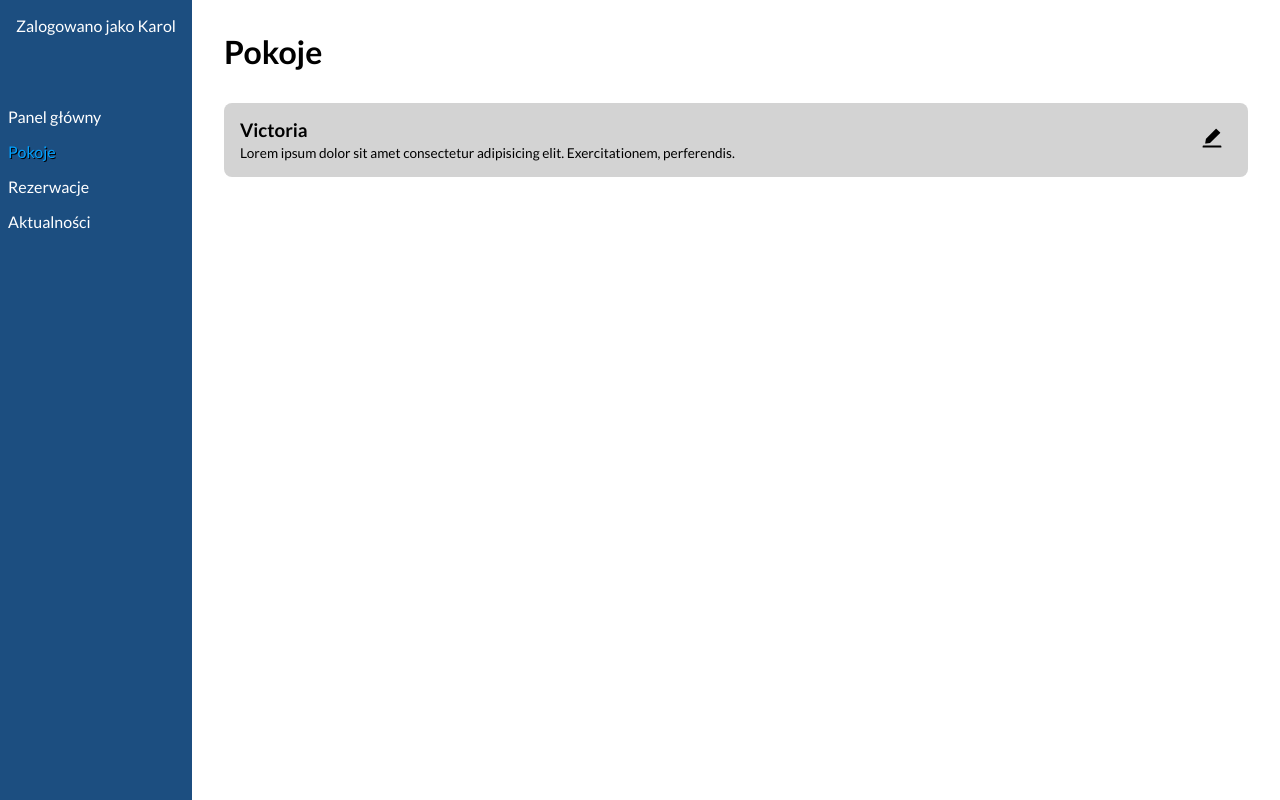
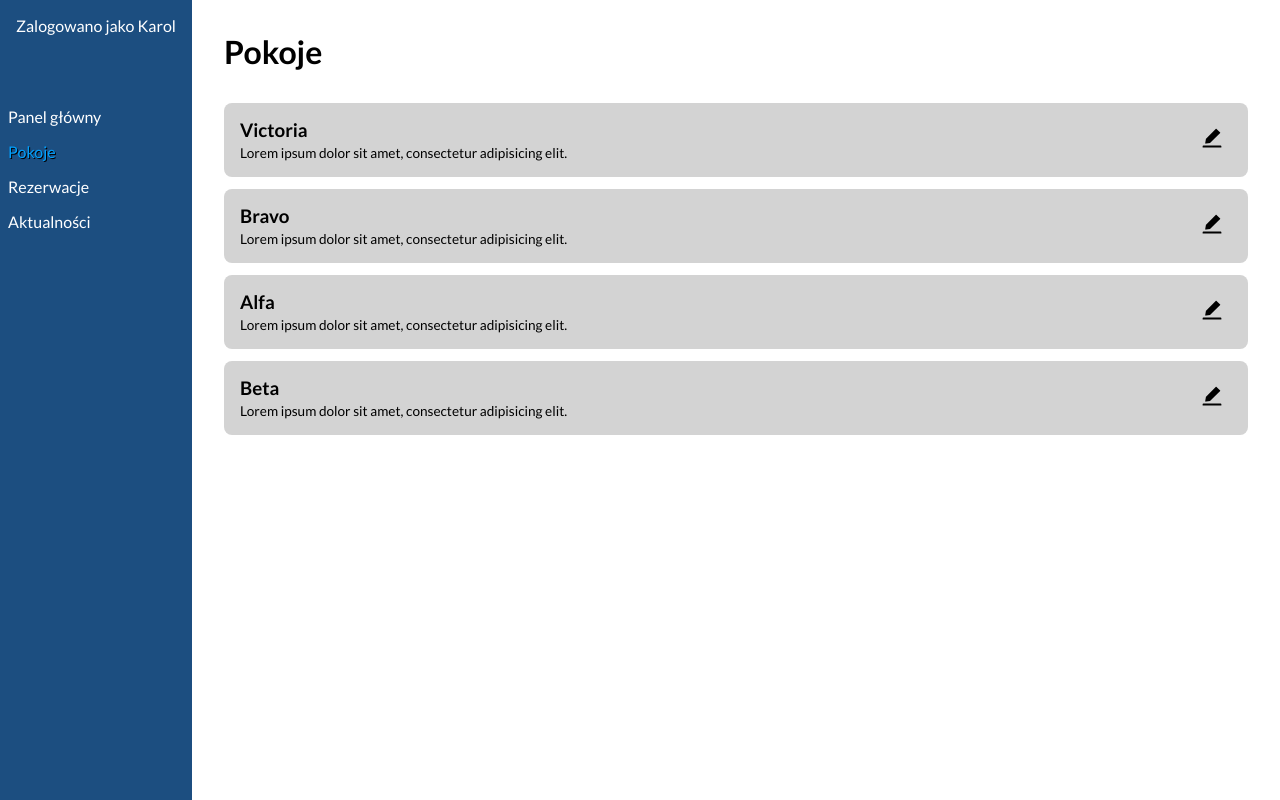
Before and after one commit to Kiranchai/zacisze-front, a React (Create React App) app: page /dashboard/rooms in a window 1280 px wide. Built offline with nearby package versions, Linux system fonts and the light colour scheme.

Commit message:
exported dashboard rooms list item into separate file

```diff
--- a/src/DashboardRoutes.tsx
+++ b/src/DashboardRoutes.tsx
@@ -1,4 +1,4 @@
-import { Route, Routes } from "react-router-dom";
+import { Navigate, Route, Routes } from "react-router-dom";
 import Rooms from "./pages/Dashboard/Rooms/Rooms";
 import News from "./pages/Dashboard/News/News";
 import Reservations from "./pages/Dashboard/Reservations/Reservations";
@@ -14,6 +14,7 @@ const DashboardRoutes = () => {
           <Route path="rooms" element={<Rooms />} />
           <Route path="reservations" element={<Reservations />} />
           <Route path="news" element={<News />} />
+          <Route path="*" element={<Navigate to="/dashboard" />} />
         </Route>
       </Routes>
     </>
--- /dev/null
+++ b/src/components/DashListItem/DashListItem.css
@@ -0,0 +1,39 @@
+.dashboard-rooms-list-item{
+    background-color: rgb(211, 211, 211);
+    border-radius: .5rem;
+    padding: 1rem;
+    display: flex;
+    align-items: center;
+    justify-content: space-between;
+    gap: 1rem;
+    transition: all .2s ease-in-out;
+}
+
+.dashboard-rooms-list-item:hover{
+    background-color: rgb(221, 221, 221);
+}
+
+.rooms-list-left{
+    display: flex;
+    flex-direction: column;
+    justify-content: center;
+    gap: .25rem;
+}
+
+.room-list-right{
+    font-size: 1.5rem;
+    padding: 0 .5rem;
+    cursor: pointer;
+}
+
+.dashboard-rooms-description{
+    font-size: .85rem;
+}
+
+.edit-icon{
+    transition: all .2s ease-in-out;
+}
+
+.edit-icon:hover{
+    color: rgb(44, 130, 241);
+}
--- /dev/null
+++ b/src/components/DashListItem/DashListItem.tsx
@@ -0,0 +1,19 @@
+import "./DashListItem.css";
+import { AiFillEdit } from "react-icons/ai";
+import DashListProps from "./DashListProps";
+
+const DashListItem = ({ roomName, roomDesc }: DashListProps) => {
+  return (
+    <li className="dashboard-rooms-list-item">
+      <div className="rooms-list-left">
+        <h3>{roomName}</h3>
+        <span className="dashboard-rooms-description">{roomDesc}</span>
+      </div>
+      <div className="room-list-right">
+        <AiFillEdit className="edit-icon" />
+      </div>
+    </li>
+  );
+};
+
+export default DashListItem;
--- /dev/null
+++ b/src/components/DashListItem/DashListProps.ts
@@ -0,0 +1,4 @@
+export default interface DashListProps {
+  roomName: string;
+  roomDesc: string;
+}
--- a/src/pages/Dashboard/Rooms/Rooms.css
+++ b/src/pages/Dashboard/Rooms/Rooms.css
@@ -10,36 +10,7 @@
 
 .dashboard-rooms-list{
     list-style: none;
-}
-
-.rooms-list-left{
     display: flex;
     flex-direction: column;
-    justify-content: center;
-    gap: .25rem;
+    gap: .75rem;
 }
-
-.dashboard-rooms-list-item{
-    background-color: rgb(211, 211, 211);
-    border-radius: .5rem;
-    padding: 1rem;
-    display: flex;
-    align-items: center;
-    justify-content: space-between;
-    gap: 1rem;
-    transition: all .2s ease-in-out;
-}
-
-.dashboard-rooms-list-item:hover{
-    background-color: rgb(221, 221, 221);
-}
-
-.room-list-right{
-    font-size: 1.5rem;
-    padding: 0 .5rem;
-    cursor: pointer;
-}
-
-.dashboard-rooms-description{
-    font-size: .85rem;
-}
--- a/src/pages/Dashboard/Rooms/Rooms.tsx
+++ b/src/pages/Dashboard/Rooms/Rooms.tsx
@@ -1,6 +1,5 @@
-import React from "react";
+import DashListItem from "../../../components/DashListItem/DashListItem";
 import "./Rooms.css";
-import { AiFillEdit } from "react-icons/ai";
 
 const Rooms = () => {
   return (
@@ -9,18 +8,25 @@ const Rooms = () => {
 
       <section>
         <ul className="dashboard-rooms-list">
-          <li className="dashboard-rooms-list-item">
-            <div className="rooms-list-left">
-              <h3>Victoria</h3>
-              <span className="dashboard-rooms-description">
-                Lorem ipsum dolor sit amet consectetur adipisicing elit.
-                Exercitationem, perferendis.
-              </span>
-            </div>
-            <div className="room-list-right">
-              <AiFillEdit />
-            </div>
-          </li>
+          <DashListItem
+            roomName="Victoria"
+            roomDesc="Lorem ipsum dolor sit amet, consectetur adipisicing elit."
+          />
+
+          <DashListItem
+            roomName="Bravo"
+            roomDesc="Lorem ipsum dolor sit amet, consectetur adipisicing elit."
+          />
+
+          <DashListItem
+            roomName="Alfa"
+            roomDesc="Lorem ipsum dolor sit amet, consectetur adipisicing elit."
+          />
+
+          <DashListItem
+            roomName="Beta"
+            roomDesc="Lorem ipsum dolor sit amet, consectetur adipisicing elit."
+          />
         </ul>
       </section>
     </main>
```
